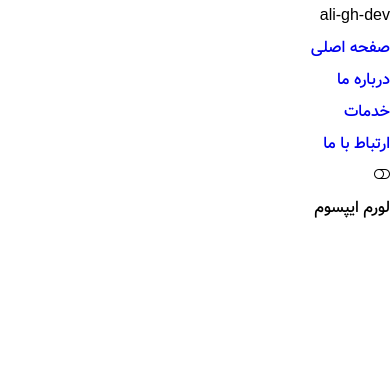
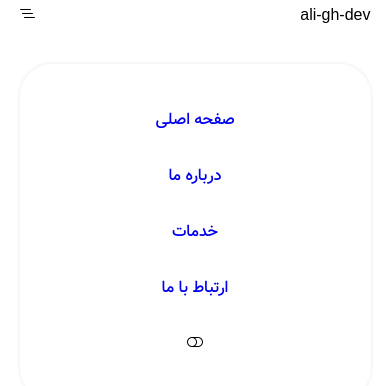
Before and after one commit to ali-gh-dev/sass, a website: page index.html in a window 390 px wide. Drawn offline with Linux system fonts and the light colour scheme; files whose address does not match are found by name.

Commit message:
navbar(css-part 1)

```diff
--- a/index.html
+++ b/index.html
@@ -1,5 +1,5 @@
 <!DOCTYPE html>
-<html lang="en">
+<html dir="rtl" lang="fa">
 <head>
     <meta charset="UTF-8">
     <!-- bootstrap icons -->
@@ -13,7 +13,7 @@
 
 <!--header-->
 <header class="header">
-    <nav class="nav">
+    <nav class="nav container">
         <a class="nav__logo">ali-gh-dev</a>
 
         <ul class="nav__menu">
@@ -33,6 +33,10 @@
             <i class="bi bi-toggle-off"></i>
         </ul>
 
+        <div class="nav-toggle">
+            <i class="bi bi-list-nested"></i>
+        </div>
+
         <a class="btn header__btn">لورم ایپسوم</a>
     </nav>
 </header>
--- a/scss/base/_base.scss
+++ b/scss/base/_base.scss
@@ -37,19 +37,32 @@ h4 {
   color: var(--title-color);
   line-height: 2;
 }
+
 p {
   color: var(--text-color);
   line-height: 2;
 }
+
 h1 {
   font-size: 2rem;
 }
+
 h2 {
   font-size: 1.5rem;
 }
+
 h3 {
   font-size: 1.25rem;
 }
+
 h4 {
   font-size: 0.875rem;
 }
+
+.container {
+  width: 90vw;
+  max-width: 1170px;
+  margin: 0 auto;
+  display: grid;
+  gap: 1.5rem;
+}
--- /dev/null
+++ b/scss/components/_header.scss
@@ -0,0 +1,36 @@
+.header__btn {
+  display: none;
+}
+
+.header {
+  position: fixed;
+  width: 100%;
+  top: 0;
+  left: 0;
+  background: var(--body-color);
+}
+
+.nav {
+  display: flex;
+  justify-content: space-between;
+  align-items: center;
+
+  .nav__menu {
+    @media screen and (max-width: 767px) {
+      position: fixed;
+      top: 4rem;
+      width: 90%;
+      margin: 0 auto;
+      background: var(--container-color);
+      box-shadow: 0 0 4px rgba(0, 0, 0, 0.1);
+      border-radius: 2rem;
+      padding: 2.5rem 0;
+      text-align: center;
+
+      display: flex;
+      flex-direction: column;
+      align-items: center;
+      row-gap: 1.5rem;
+    }
+  }
+}
--- a/scss/main.scss
+++ b/scss/main.scss
@@ -1,3 +1,4 @@
 @import "config/variables";
 @import "base/base";
+@import "components/header";
 @import "components/mediaqueries";
```
Also changed, not shown: css/main.css, 1 other file. Lines whose indentation alone changed are shown as unchanged.
